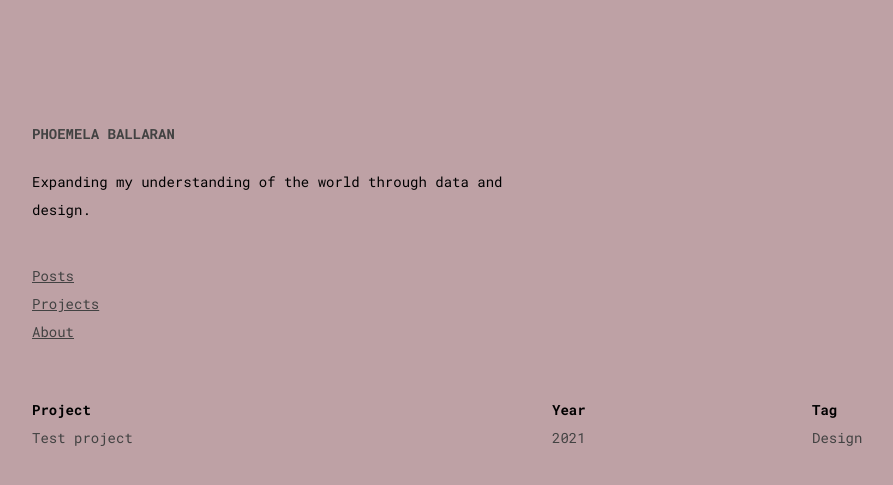
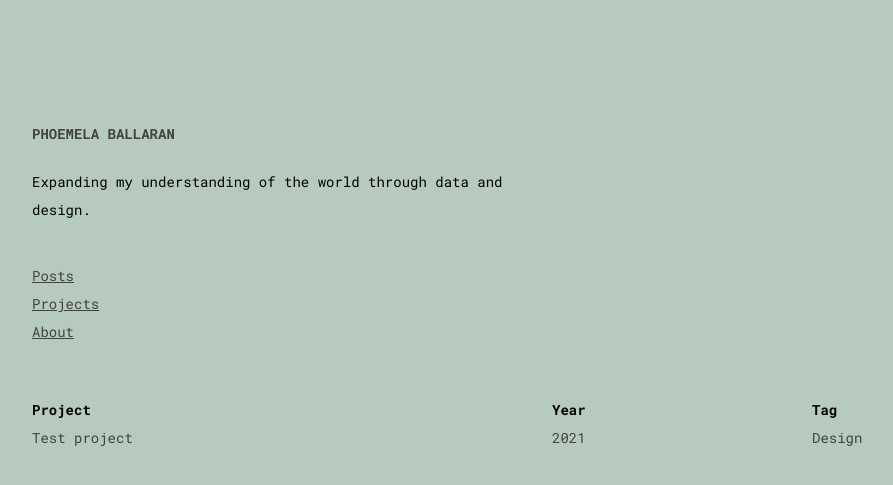
Before and after one commit to comoballar/phoemelaballaran.github.io, a Jekyll site: the page built from projects.html, in a window 1280 px wide. Shown: the top 485 px of the page, without its empty margins (88-981 px from the left). Built offline with Jekyll 4.4.1, drawn with Linux system fonts in a browser that asks for light colours.

Commit message:
Update base.scss

```diff
--- a/_sass/base.scss
+++ b/_sass/base.scss
@@ -11,7 +11,7 @@ $font__line-height: 2;
 // colors
 $color__black:      #424242;
 $color__gray:       #141414;
-$color__beige:      #BEA1A5;
+$color__beige:      #B6CAC0;
 $color__yellow:     #EEE9DC;
 
 @mixin media-query($device) {
```
